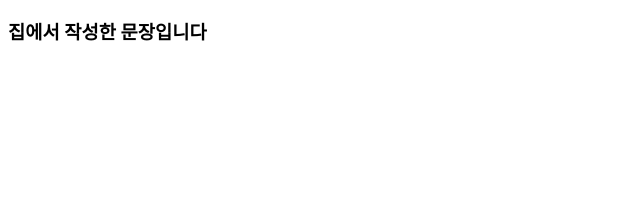
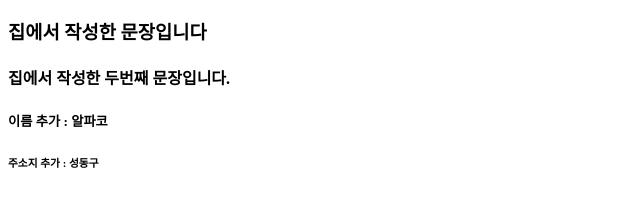
Before and after one commit to aplaco/gitttt-test, a plain HTML site: page index.html in a window 1280 px wide. Shown: the part 127-334 px from the top of the page, without its empty margins (0-640 px from the left). Drawn offline with Linux system fonts and the light colour scheme.

Commit message:
집에서 두번째 문장 작성 이름 주소 추가

```diff
--- a/index.html
+++ b/index.html
@@ -9,5 +9,8 @@
     <h1>첫번째 문장입니다</h1>
     <h2>집에서 수정한 문장입니다</h2>
     <h3>집에서 작성한 문장입니다</h3>
+    <h4>집에서 작성한 두번째 문장입니다.</h4>
+    <h5>이름 추가 : 알파코</h5>
+    <h6>주소지 추가 : 성동구</h6>
 </body>
 </html>
```
